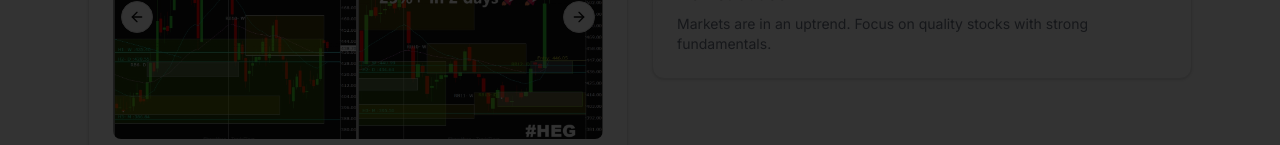
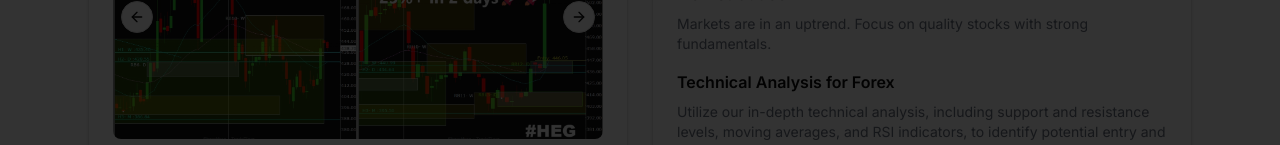
Before and after one commit to IrshadChauhan/Jc-stocks, a Next.js app: page /jc-stocks in a window 1280 px wide. Shown: the part 653-798 px from the top of the page. Built offline with nearby package versions, Linux system fonts and the light colour scheme.

Commit message:
added content

```diff
--- a/app/jc-stocks/page.tsx
+++ b/app/jc-stocks/page.tsx
@@ -1,140 +1,3 @@
-// import { Button } from "@/components/ui/button"
-// import { Card, CardContent, CardHeader, CardDescription, CardTitle } from "@/components/ui/card"
-// import { MessageCircle, Target, TrendingUp } from 'lucide-react'
-// import Link from 'next/link'
-// import { SuccessStoriesCarousel } from "@/components/success-stories-carousel"
-
-// export default function JCStocksPage() {
-//   return (
-//     <main className="flex-1">
-//       <section className="w-full py-8 md:py-12 lg:p-16 bg-gradient-to-b from-black via-emerald-950 to-black text-white min-h-[40vh] flex items-center justify-center">
-//         <div className="container px-4 md:px-6">
-//           <div className="flex flex-col items-center space-y-4 text-center">
-//             <div className="space-y-2">
-//               <h1 className="text-3xl font-bold tracking-tighter sm:text-4xl md:text-5xl lg:text-6xl/none">
-//                 JC Stocks Public Group
-//               </h1>
-//               <p className="mx-auto max-w-[700px] text-gray-400 md:text-xl">
-//                 Join our vibrant community and stay updated with market insights
-//               </p>
-//               <div className="text-center py-5 flex flex-wrap gap-4">
-
-//               <Link
-//                 href="https://telegram.im/jcstocksofficial"
-//                 target="_blank"
-//                 rel="noopener noreferrer"
-//                 className="relative inline-flex items-center justify-center px-10 py-4 overflow-hidden font-mono font-medium tracking-tighter text-white bg-gray-800 rounded-lg group"
-//               >
-//                 <span className="absolute w-0 h-0 transition-all duration-500 ease-out bg-green-500 rounded-full group-hover:w-56 group-hover:h-56"></span>
-//                 <span className="absolute inset-0 w-full h-full -mt-1 rounded-lg opacity-30 bg-gradient-to-b from-transparent via-transparent to-gray-700"></span>
-//                 <span className="relative ">Join Public Stocks Group</span>
-//               </Link>
-//               <Link
-//                 href="https://telegram.im/jcforexofficial"
-//                 target="_blank"
-//                 rel="noopener noreferrer"
-//                 className="relative inline-flex items-center justify-center px-10 py-4 overflow-hidden font-mono font-medium tracking-tighter text-white bg-gray-800 rounded-lg group"
-//               >
-//                 <span className="absolute w-0 h-0 transition-all duration-500 ease-out bg-green-500 rounded-full group-hover:w-56 group-hover:h-56"></span>
-//                 <span className="absolute inset-0 w-full h-full -mt-1 rounded-lg opacity-30 bg-gradient-to-b from-transparent via-transparent to-gray-700"></span>
-//                 <span className="relative ">Join Public Forex Group</span>
-//               </Link>
-//               </div>
-
-//             </div>
-//           </div>
-//         </div>
-//       </section>
-
-//       <section className="w-full py-8 md:py-12 lg:p-16">
-//         <div className="container px-4 md:px-6">
-//           <div className="grid gap-6 lg:grid-cols-2">
-//             <Card>
-//               <CardHeader>
-//                 <CardTitle>Recent Success Stories</CardTitle>
-//                 <CardDescription>Previous Premium Call Results</CardDescription>
-//               </CardHeader>
-//               <CardContent>
-//                 <SuccessStoriesCarousel />
-//               </CardContent>
-//             </Card>
-
-//             <Card>
-//               <CardHeader>
-//                 <CardTitle>Market Updates</CardTitle>
-//                 <CardDescription>Latest insights and analysis</CardDescription>
-//               </CardHeader>
-//               <CardContent className="grid gap-4">
-//                 <div className="grid gap-2">
-//                   <h3 className="font-semibold">Sector Analysis</h3>
-//                   <p className="text-sm text-gray-500">
-//                     Banking and IT sectors showing strength. Key stocks from these sectors are likely to outperform.
-//                   </p>
-//                 </div>
-//                 <div className="grid gap-2">
-//                   <h3 className="font-semibold">Market Outlook</h3>
-//                   <p className="text-sm text-gray-500">
-//                     Markets are in an uptrend. Focus on quality stocks with strong fundamentals.
-//                   </p>
-//                 </div>
-//               </CardContent>
-//             </Card>
-//           </div>
-
-//           <div className="mt-8">
-//             <Card>
-//               <CardHeader>
-//                 <CardTitle>Why Join Our Public Group?</CardTitle>
-//                 <CardDescription>Benefits of being part of our community</CardDescription>
-//               </CardHeader>
-//               <CardContent className="grid gap-6 md:grid-cols-3">
-//                 <div className="flex flex-col items-center text-center gap-2">
-//                   <Target className="h-8 w-8 text-primary" />
-//                   <h3 className="font-semibold">Track Record</h3>
-//                   <p className="text-sm text-gray-500">View our previous successful calls and performance</p>
-//                 </div>
-//                 <div className="flex flex-col items-center text-center gap-2">
-//                   <MessageCircle className="h-8 w-8 text-primary" />
-//                   <h3 className="font-semibold">Community Discussion</h3>
-//                   <p className="text-sm text-gray-500">Engage with fellow traders and share insights</p>
-//                 </div>
-//                 <div className="flex flex-col items-center text-center gap-2">
-//                   <TrendingUp className="h-8 w-8 text-primary" />
-//                   <h3 className="font-semibold">Market Updates</h3>
-//                   <p className="text-sm text-gray-500">Regular updates on market trends and opportunities</p>
-//                 </div>
-//               </CardContent>
-//             </Card>
-//           </div>
-
-//           <div className="mt-8">
-//             <Card className="border-2 border-primary">
-//               <CardHeader>
-//                 <CardTitle className="text-2xl text-center">Join Our Telegram Group</CardTitle>
-//                 <CardDescription className="text-center text-lg">
-//                   Get access to market insights and join our growing community of traders
-//                 </CardDescription>
-//               </CardHeader>
-//               <CardContent className="flex flex-wrap gap-4 justify-center">
-//                 <Link href="https://telegram.im/jcstocksofficial">
-//                   <Button size="lg" className="w-full max-w-sm">
-//                     Join Public Stocks Group
-//                   </Button>
-//                 </Link>
-//                 <Link href="https://telegram.im/jcforexofficial">
-//                   <Button size="lg" className="w-full max-w-sm">
-//                     Join Public Forex Group
-//                   </Button>
-//                 </Link>
-//               </CardContent>
-//             </Card>
-//           </div>
-//         </div>
-//       </section>
-//     </main>
-//   )
-// }
-
 "use client";
 
 import { motion } from "framer-motion";
@@ -255,6 +118,18 @@ export default function JCStocksPage() {
                       Markets are in an uptrend. Focus on quality stocks with strong fundamentals.
                     </p>
                   </div>
+                  <div className="grid gap-2">
+                    <h3 className="font-semibold">Technical Analysis for Forex</h3>
+                    <p className="text-sm text-gray-500">
+                      Utilize our in-depth technical analysis, including support and resistance levels, moving averages, and RSI indicators, to identify potential entry and exit points in the forex market.
+                    </p>
+                  </div>
+                  <div className="grid gap-2">
+                    <h3 className="font-semibold">Risk Management Strategies</h3>
+                    <p className="text-sm text-gray-500">
+                      Master risk management by understanding position sizing, setting stop-loss orders, and calculating risk-reward ratios to protect your capital.
+                    </p>
+                  </div>
                 </CardContent>
               </Card>
             </motion.div>
```
